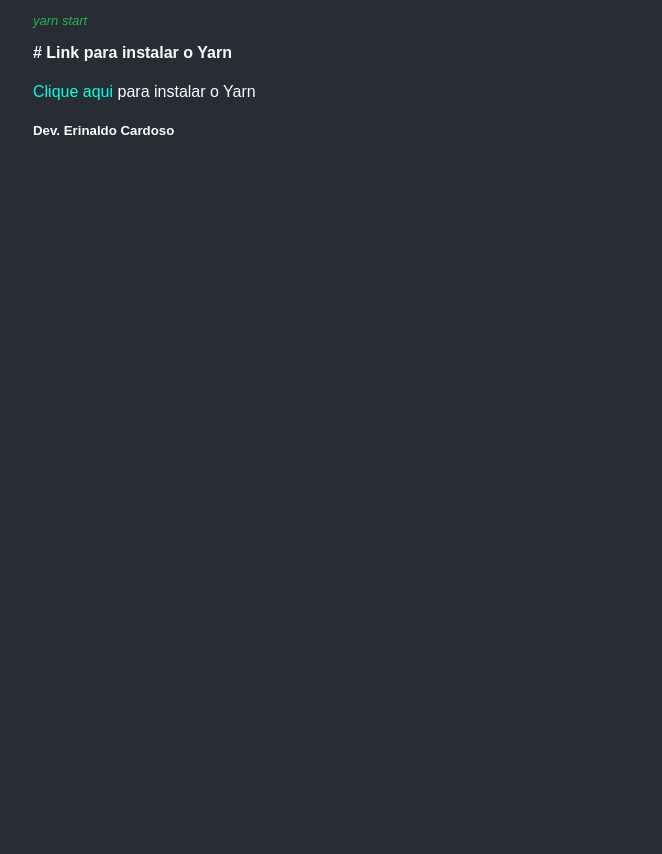
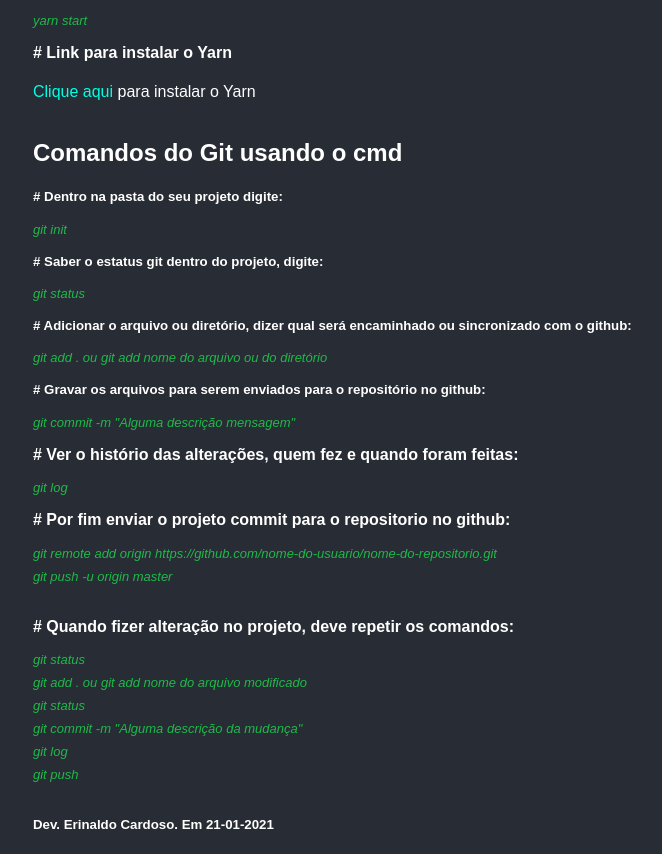
Before and after one commit to erynaldo/meu-app-react, a React (Create React App) app: page / in a window 1280 px wide. Shown: the part 400-1254 px from the top of the page, without its empty margins (47-709 px from the left). Before the commit the page ends 800 px from the top, so only its background shows below. Built offline with nearby package versions, Linux system fonts and the light colour scheme.

Commit message:
Acrescentado comandos Git

```diff
--- a/src/App.js
+++ b/src/App.js
@@ -52,7 +52,30 @@ class App extends Component {
                 <h6 className="codigo">yarn start</h6>
             <h4># Link para instalar o Yarn</h4>
             <a className="link" href="https://classic.yarnpkg.com/en/" target="_blank">Clique aqui</a> para instalar o Yarn
-            <h5>Dev. Erinaldo Cardoso</h5>
+            <br /><br />
+            <h1>Comandos do Git usando o cmd</h1>
+            <h5># Dentro na pasta do seu projeto digite:</h5>
+                <h6 className="codigo">git init</h6>
+            <h5># Saber o estatus git dentro do projeto, digite:</h5>
+                <h6 className="codigo">git status</h6>
+            <h5># Adicionar o arquivo ou diretório, dizer qual será encaminhado ou sincronizado com o github:</h5>
+                <h6 className="codigo">git add . ou git add nome do arquivo ou do diretório</h6>
+            <h5># Gravar os arquivos para serem enviados para o repositório no github:</h5>
+                <h6 className="codigo">git commit -m "Alguma descrição mensagem"</h6>
+            <h4># Ver o histório das alterações, quem fez e quando foram feitas:</h4>
+              <h6 className="codigo">git log</h6>
+            <h4># Por fim enviar o projeto commit para o repositorio no github:</h4>
+              <h6 className="codigo">git remote add origin https://github.com/nome-do-usuario/nome-do-repositorio.git</h6><br />
+              <h6 className="codigo">git push -u origin master</h6>
+            <br />
+            <h4># Quando fizer alteração no projeto, deve repetir os comandos:</h4>
+              <h6 className="codigo">git status</h6><br />
+              <h6 className="codigo">git add . ou git add nome do arquivo modificado</h6><br />
+              <h6 className="codigo">git status</h6><br />
+              <h6 className="codigo">git commit -m "Alguma descrição da mudança"</h6><br />
+              <h6 className="codigo">git log</h6><br />
+              <h6 className="codigo">git push</h6><br />
+            <h5>Dev. Erinaldo Cardoso. Em 21-01-2021</h5>
           </section>
       </div>
     );
```
Also changed, not shown: 1 other file (tests, documents, lock files or other folders).
